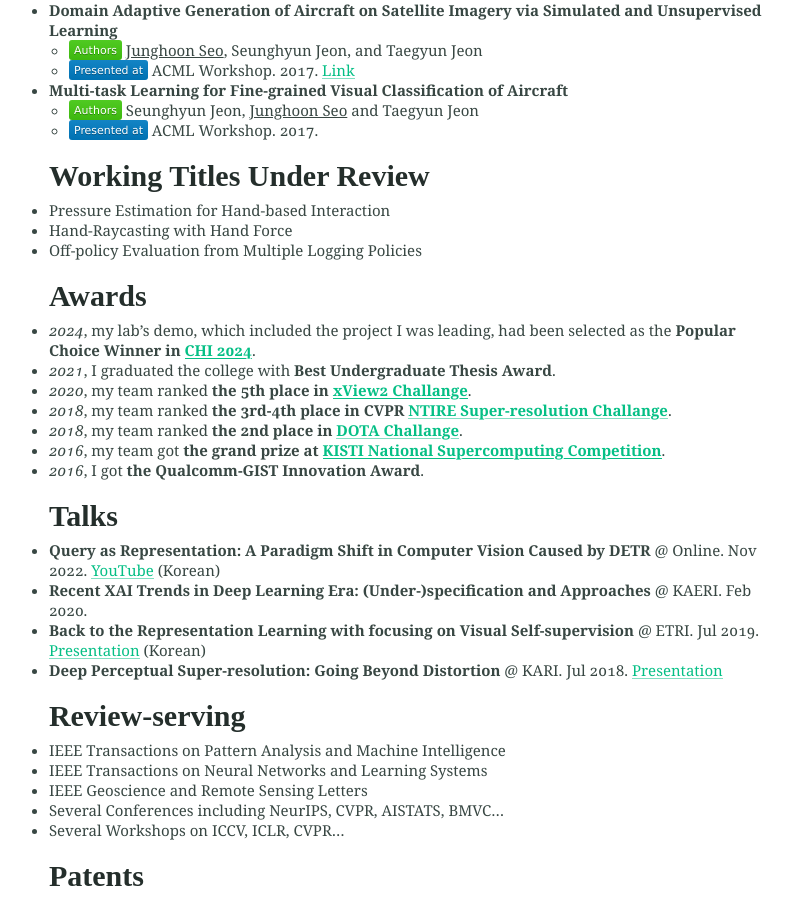
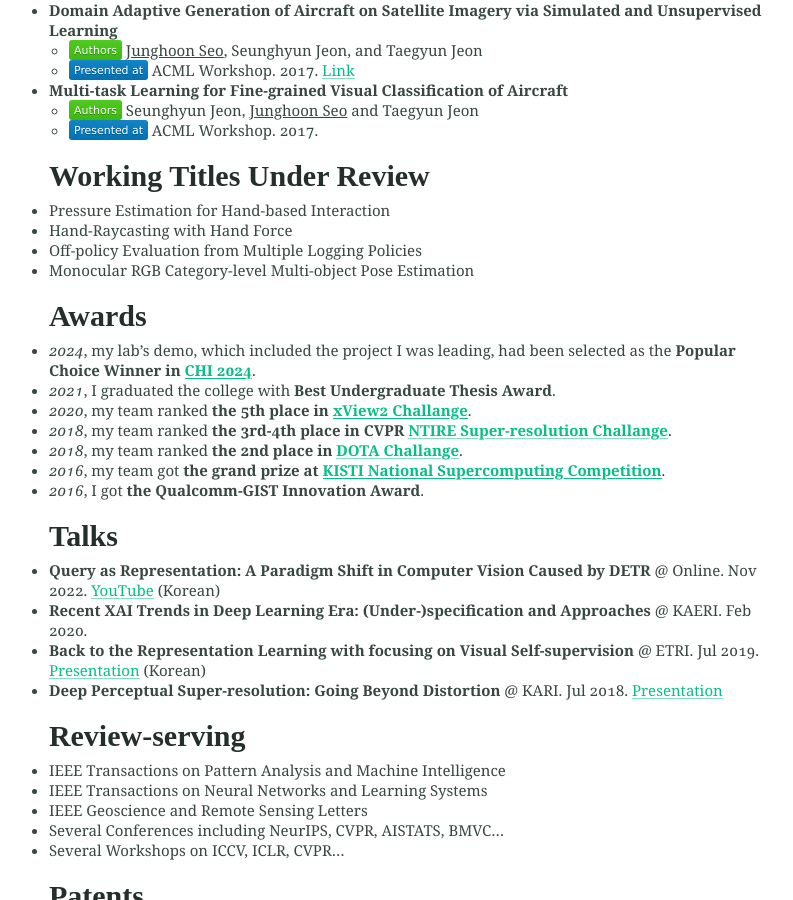
Before and after one commit to mikigom/mikigom.github.io, a Jekyll site: the page built from index.md, in a window 1280 px wide and 900 px high, scrolled down 2260 px. Shown: the whole window, without its empty margins (234-1027 px from the left). Built offline with Jekyll 4.4.1, drawn with Linux system fonts in a browser that asks for light colours.

Commit message:
Update index.md

```diff
--- a/index.md
+++ b/index.md
@@ -94,6 +94,7 @@
 - Pressure Estimation for Hand-based Interaction
 - Hand-Raycasting with Hand Force
 - Off-policy Evaluation from Multiple Logging Policies
+- Monocular RGB Category-level Multi-object Pose Estimation
 
 ### Awards
 * *2024*, my lab’s demo, which included the project I was leading, had been selected as the **Popular Choice Winner in [CHI 2024](https://chi2024.acm.org/)**.
```
